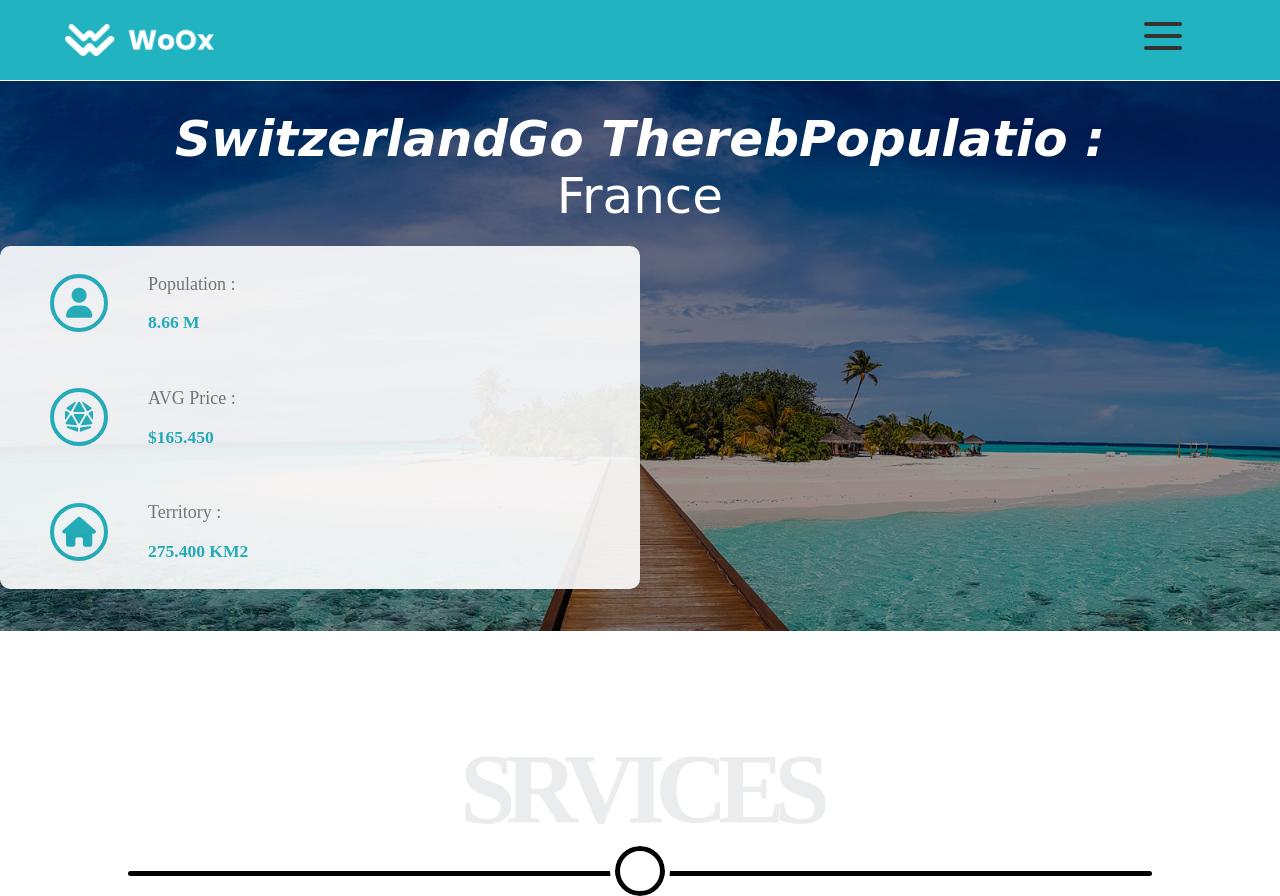
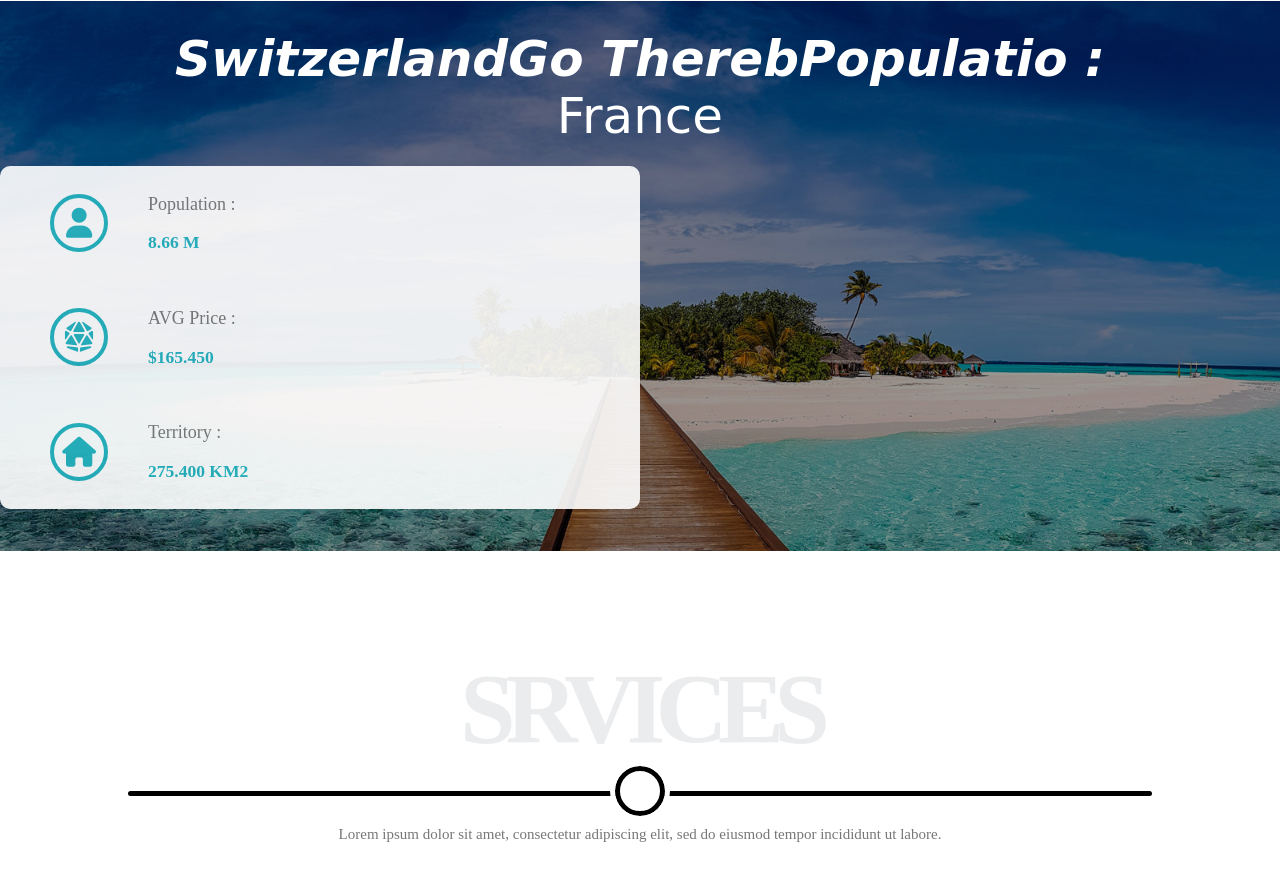
Before and after one commit to Mahmoudredasultan/HTML_AND_CSS_TEMBLET, a plain HTML site: page index.html in a window 1280 px wide. Shown: the top 896 px of the page. Drawn offline with Linux system fonts and the light colour scheme.

Commit message:
Update index.html

```diff
--- a/index.html
+++ b/index.html
@@ -18,20 +18,7 @@
 </head>
 
 <body>
-  <div class="header">
-    <div class="container">
-      <div class="logo">
-        <img src="images/logo.png" alt="">
-      </div>
-      <div class="box">
-        <div class="icon">
-          <div class="li li1"></div>
-          <div class="li li2"></div>
-          <div class="li li3"></div>
-      </div>
-      </div>
-    </div>
-  </div>
+
   <div class="landing">
     <div class="container">
       <div class="head">
```
